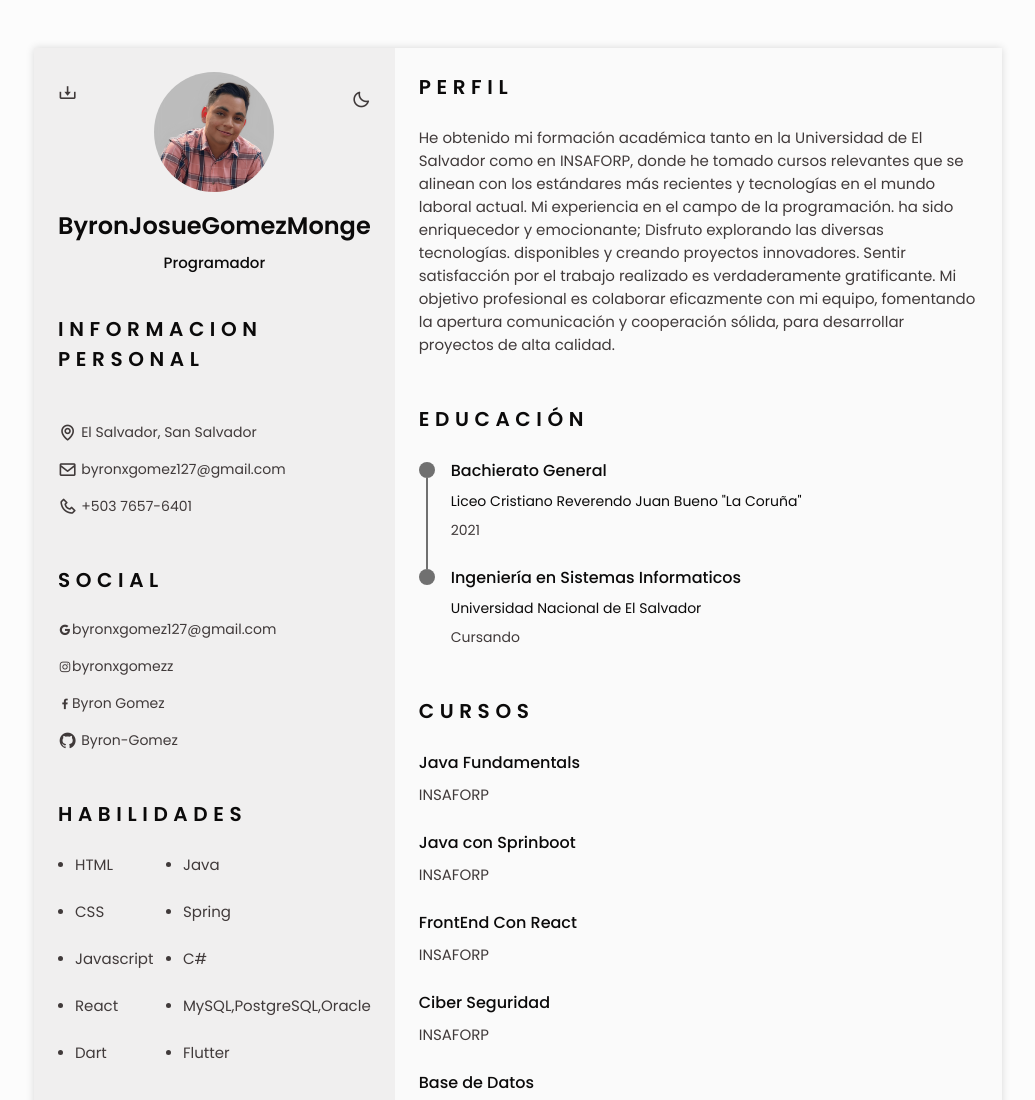
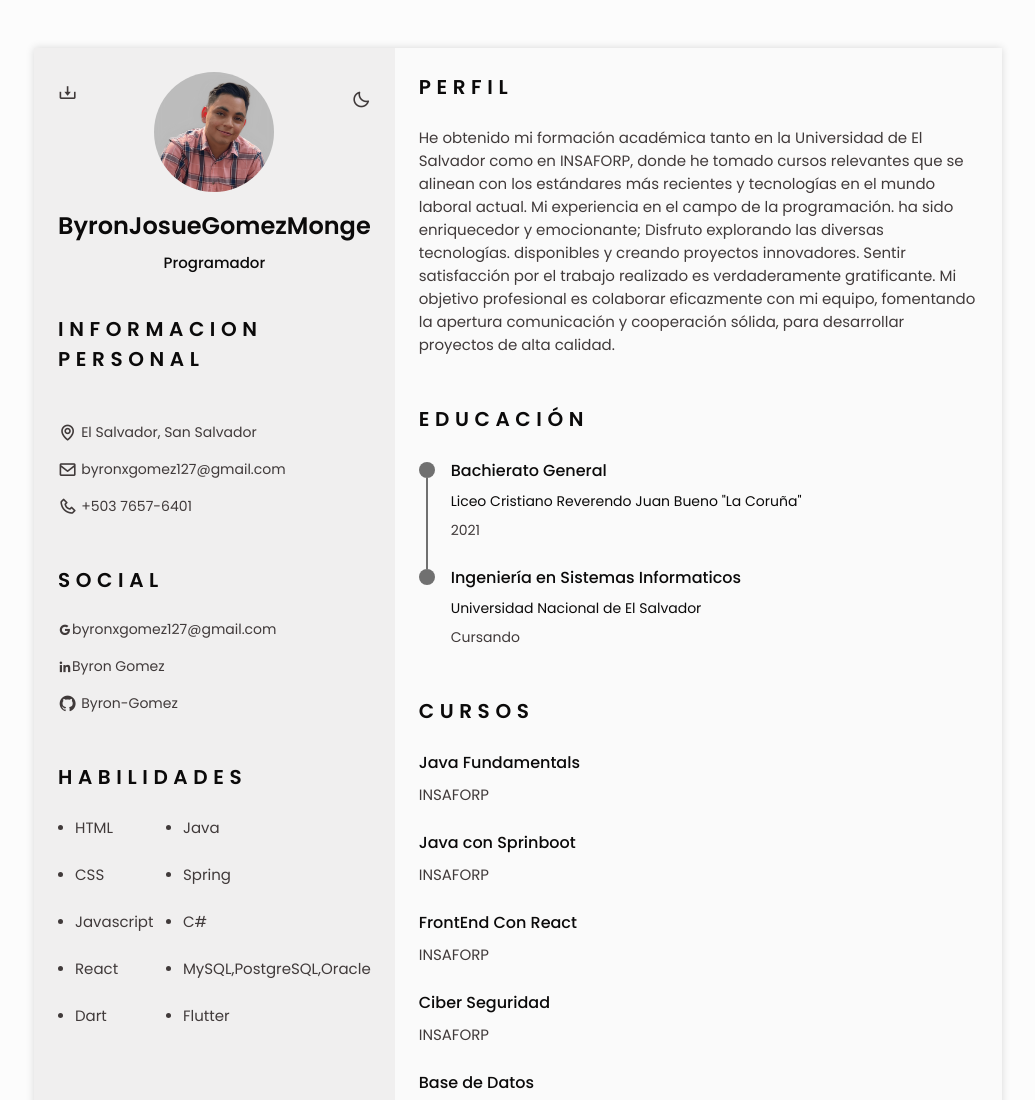
Before and after one commit to Byron-Gomez/Cv_ByronGomez, a website: page index.html in a window 1280 px wide. Shown: the top 1100 px of the page, without its empty margins (122-1157 px from the left). Drawn offline with nearby package versions, Linux system fonts and the light colour scheme.

Commit message:
se agrego perfil de linkedin

```diff
--- a/index.html
+++ b/index.html
@@ -147,18 +147,11 @@
                 <i class="bx bxl-google"></i> byronxgomez127@gmail.com
               </a>
               <a
-              href="https://www.instagram.com/byronxgomezz/"
-              target="_blank"
-              class="social__link"
-            >
-              <i class="bx bxl-instagram"></i> byronxgomezz
-            </a>
-              <a
-                href="https://www.facebook.com/profile.php?id=100093679633830"
+                href="https://www.linkedin.com/in/byron-gomez-75a3372a0?utm_source=share&utm_campaign=share_via&utm_content=profile&utm_medium=ios_app"
                 target="_blank"
                 class="social__link"
               >
-                <i class="bx bxl-facebook"></i> Byron Gomez
+                <i class="bx bxl-linkedin"></i> Byron Gomez
               </a>
               <a
                 href="https://github.com/Byron-Gomez"
```
